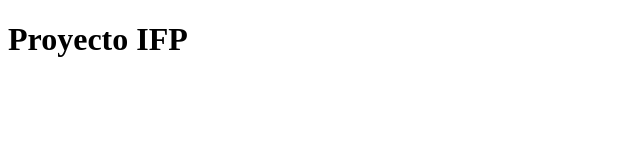
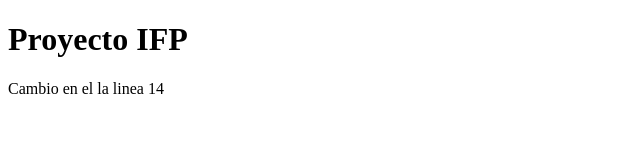
Before and after one commit to valentinory/proyecto-ifp, a plain HTML site: page index.html in a window 1280 px wide. Shown: the whole page, without its empty margins (0-640 px from the left). Drawn offline with Linux system fonts and the light colour scheme.

Commit message:
Creando parrafo1 desde master

```diff
--- a/index.html
+++ b/index.html
@@ -7,5 +7,10 @@
 </head>
 <body>
     <h1>Proyecto IFP</h1>
+
+
+
+
+    <p>Cambio en el la linea 14</p>
 </body>
 </html>
```
